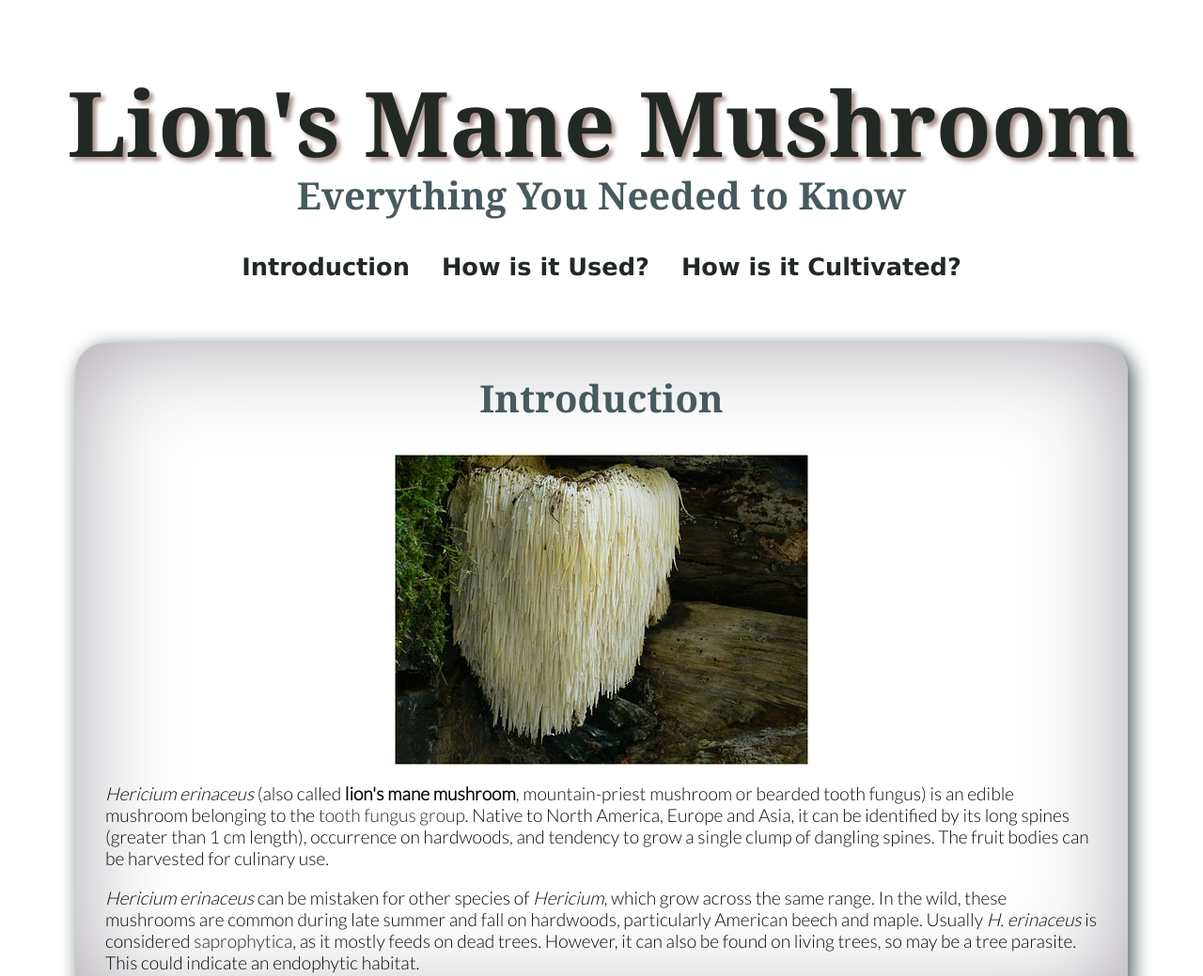
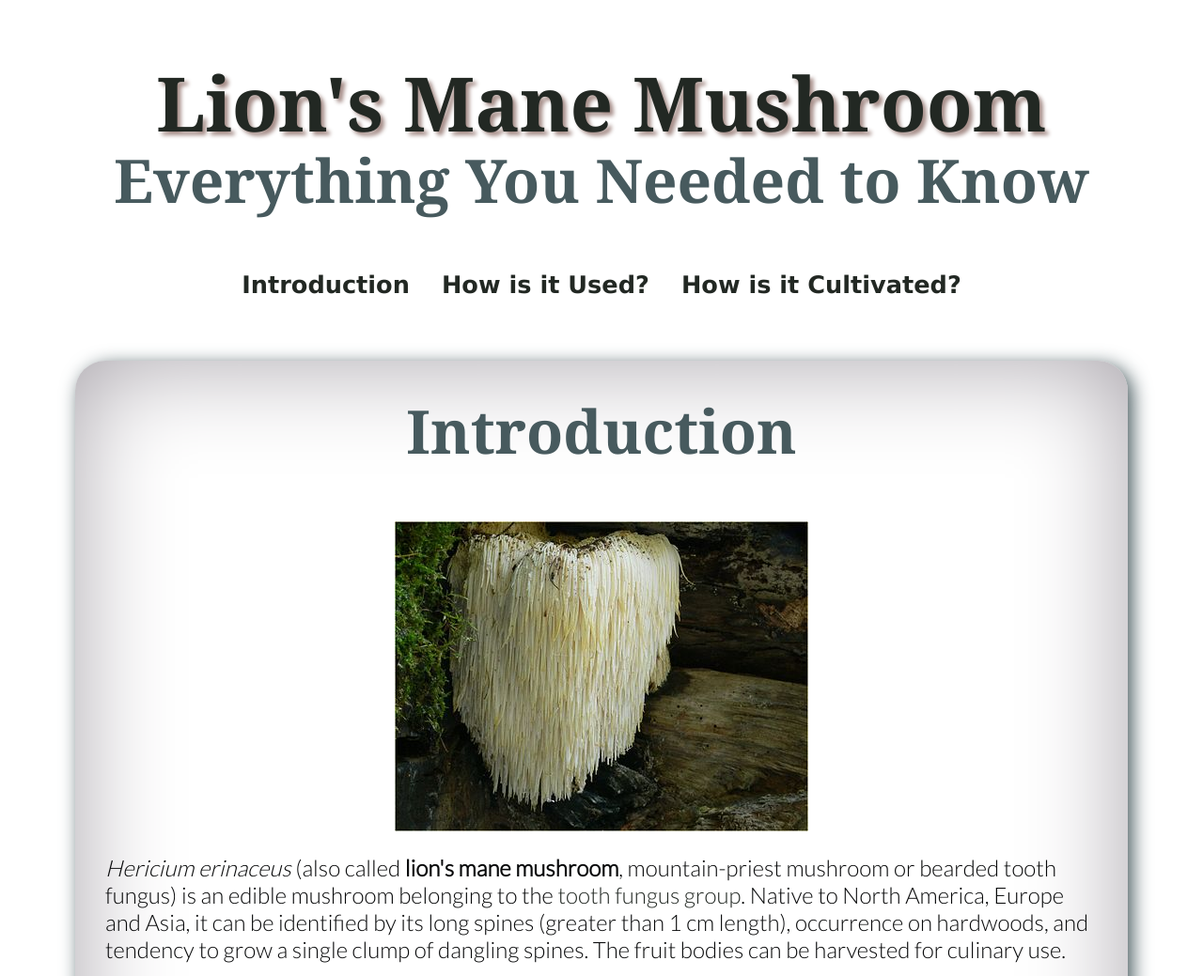
Before and after one commit to kellycodesstuff/lionsmane-mushoom, a plain HTML site: page index.html in a window 1280 px wide. Shown: the top 1039 px of the page at 94% size. Drawn offline with Linux system fonts and the light colour scheme; a web font is replaced by a local one.

Commit message:
edited main.css

```diff
--- a/main.css
+++ b/main.css
@@ -1,19 +1,22 @@
 /* ----- Media Queries -----*/
-@media only screen and (max-width: 300em) {
+@media screen and (max-width: 300px) {
     h1 {
-        font-size: 6em;
+        font-size: 8em;
     }
     h2 {
-        font-size: 2.0em;
+        font-size: 5.0em;
     }
     p {
-        font-size: 1.8em;
+        font-size: 3em;
     }
 }
 
-@media only screen and (min-width: 600em) {
+@media screen and (min-width: 301px) {
     h1 {
         font-size: 5em;
+    }
+    h2 {
+        font-size: 4em;
     }
 }
 
@@ -41,7 +44,6 @@ a, time {
 h1 {
     color: #222823;
     font-family: "Luxurious Roman", Georgia, serif;
-    font-size: 6em;
     text-align: center;
     text-shadow: 4px 4px 4px #A78f8a;
     margin-bottom: 0em;
@@ -96,15 +98,14 @@ h2{
     color: #475a5e;
     font-family: "Luxurious Roman", Georgia, serif;
     text-align: center;
-    font-size: 2.5em;
     margin-top: 0em;
     padding-top: 15px;
 }
 
 p {
     color: #08090A;
+    font-size: 1.5em;
     font-family: Lato, Arial, sans-serif;
-    font-size: 1.2em;
 }
 
 img {
```
